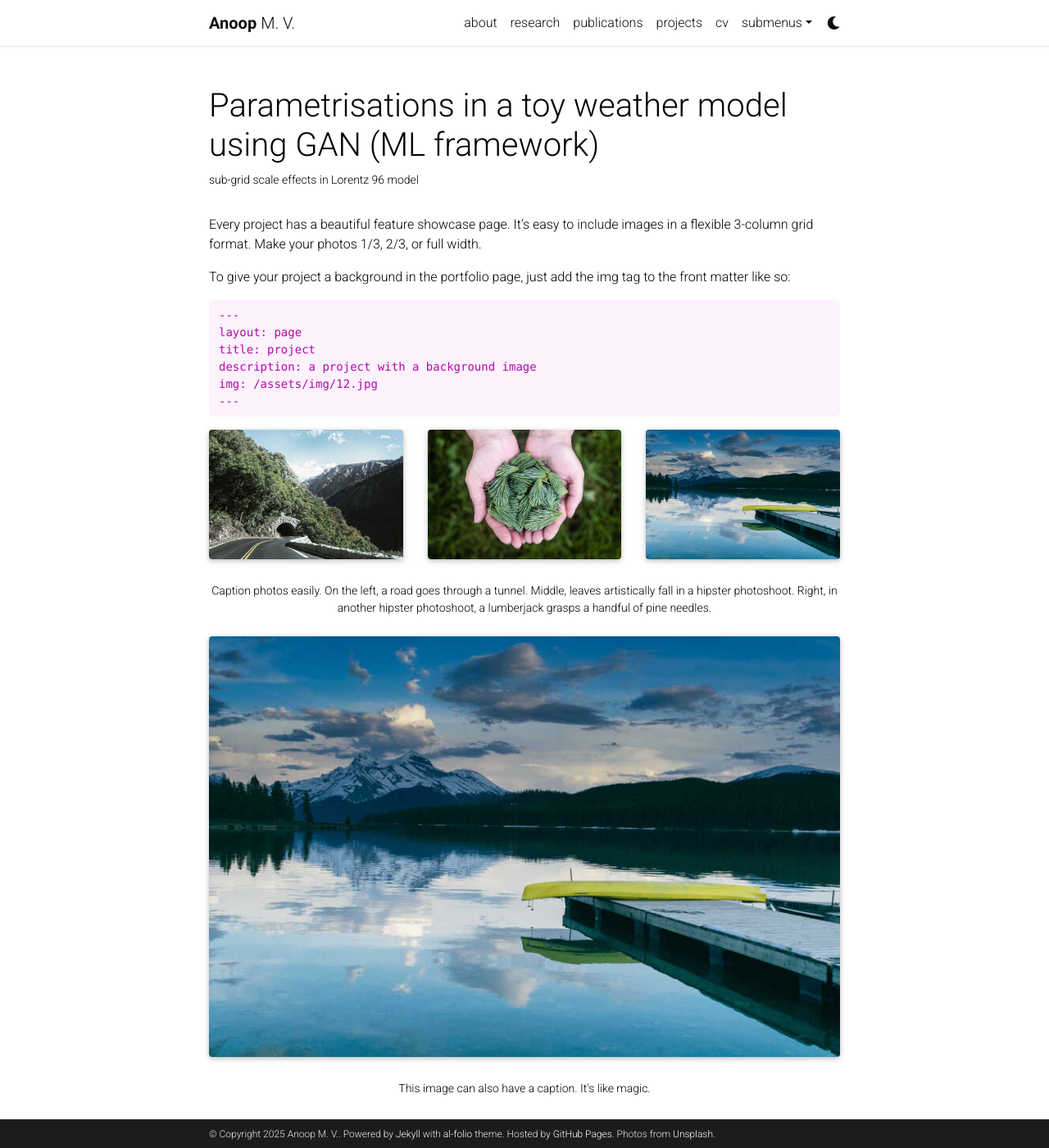
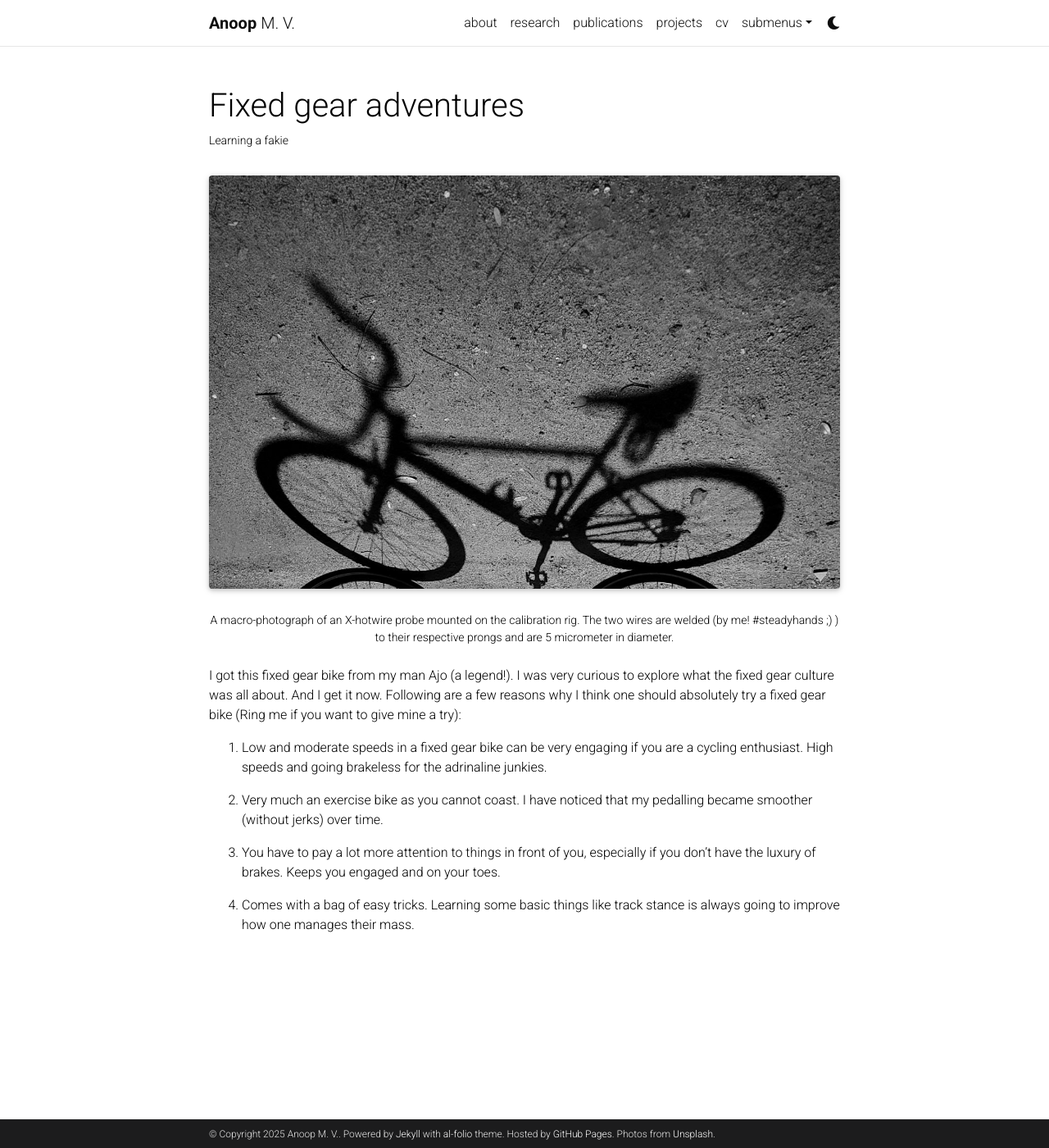
Before and after one commit to anoopmohanvijaya/mypage, a Jekyll site: the page built from _projects/4_project.md, in a window 1280 px wide and 1400 px high. Shown: the whole window at 82% size. Built offline with Jekyll 4.4.1, drawn with Linux system fonts in a browser that asks for light colours; full-size pictures stand in for the smaller copies a plugin makes; comment, search, counter and statistics services are not loaded; a style sheet for code colours, icons or effects is not loaded; some of the changed text lies outside the part shown.

Commit message:
fixed gear

````diff
--- a/_projects/4_project.md
+++ b/_projects/4_project.md
@@ -1,80 +1,29 @@
 ---
 layout: page
-title: Parametrisations in a toy weather model using GAN (ML framework)
-description: sub-grid scale effects in Lorentz 96 model
-img:
+title: Fixed gear adventures
+description: Learning a fakie
+img: assets/img/fixed_gear.jpg
 importance: 3
 category: fun
 ---
-
-Every project has a beautiful feature showcase page.
-It's easy to include images in a flexible 3-column grid format.
-Make your photos 1/3, 2/3, or full width.
-
-To give your project a background in the portfolio page, just add the img tag to the front matter like so:
-
-    ---
-    layout: page
-    title: project
-    description: a project with a background image
-    img: /assets/img/12.jpg
-    ---
-
-<div class="row">
-    <div class="col-sm mt-3 mt-md-0">
-        {% include figure.html path="assets/img/1.jpg" title="example image" class="img-fluid rounded z-depth-1" %}
+<div style="text-align: center;">
+    <div class="row">
+        <div class="col-sm mt-3 mt-md-0">
+            {% include figure.html path="assets/img/fixed_gear.jpg" title="GAN training" class="img-fluid rounded z-depth-1" %}
+        </div>
     </div>
-    <div class="col-sm mt-3 mt-md-0">
-        {% include figure.html path="assets/img/3.jpg" title="example image" class="img-fluid rounded z-depth-1" %}
+    <div class="caption">
+        A macro-photograph of an X-hotwire probe mounted on the calibration rig. The two wires are welded (by me! #steadyhands ;) ) to their respective prongs and are 5 micrometer in diameter.
     </div>
-    <div class="col-sm mt-3 mt-md-0">
-        {% include figure.html path="assets/img/5.jpg" title="example image" class="img-fluid rounded z-depth-1" %}
-    </div>
-</div>
-<div class="caption">
-    Caption photos easily. On the left, a road goes through a tunnel. Middle, leaves artistically fall in a hipster photoshoot. Right, in another hipster photoshoot, a lumberjack grasps a handful of pine needles.
-</div>
-<div class="row">
-    <div class="col-sm mt-3 mt-md-0">
-        {% include figure.html path="assets/img/5.jpg" title="example image" class="img-fluid rounded z-depth-1" %}
-    </div>
-</div>
-<div class="caption">
-    This image can also have a caption. It's like magic.
-</div>
-
-You can also put regular text between your rows of images.
-Say you wanted to write a little bit about your project before you posted the rest of the images.
-You describe how you toiled, sweated, *bled* for your project, and then... you reveal its glory in the next row of images.
-
-
-<div class="row justify-content-sm-center">
-    <div class="col-sm-8 mt-3 mt-md-0">
-        {% include figure.html path="assets/img/6.jpg" title="example image" class="img-fluid rounded z-depth-1" %}
-    </div>
-    <div class="col-sm-4 mt-3 mt-md-0">
-        {% include figure.html path="assets/img/11.jpg" title="example image" class="img-fluid rounded z-depth-1" %}
-    </div>
-</div>
-<div class="caption">
-    You can also have artistically styled 2/3 + 1/3 images, like these.
 </div>
 
 
-The code is simple.
-Just wrap your images with `<div class="col-sm">` and place them inside `<div class="row">` (read more about the <a href="https://getbootstrap.com/docs/4.4/layout/grid/">Bootstrap Grid</a> system).
-To make images responsive, add `img-fluid` class to each; for rounded corners and shadows use `rounded` and `z-depth-1` classes.
-Here's the code for the last row of images above:
+I got this fixed gear bike from my man Ajo (a legend!). I was very curious to explore what the fixed gear culture was all about. And I get it now. Following are a few reasons why I think one should absolutely try a fixed gear bike (Ring me if you want to give mine a try):
 
-{% raw %}
-```html
-<div class="row justify-content-sm-center">
-    <div class="col-sm-8 mt-3 mt-md-0">
-        {% include figure.html path="assets/img/6.jpg" title="example image" class="img-fluid rounded z-depth-1" %}
-    </div>
-    <div class="col-sm-4 mt-3 mt-md-0">
-        {% include figure.html path="assets/img/11.jpg" title="example image" class="img-fluid rounded z-depth-1" %}
-    </div>
-</div>
-```
-{% endraw %}
+1. Low and moderate speeds in a fixed gear bike can be very engaging if you are a cycling enthusiast. High speeds and going brakeless for the adrinaline junkies.
+
+2. Very much an exercise bike as you cannot coast. I have noticed that my pedalling became smoother (without jerks) over time.
+
+3. You have to pay a lot more attention to things in front of you, especially if you don't have the luxury of brakes. Keeps you engaged and on your toes.
+
+4. Comes with a bag of easy tricks. Learning some basic things like track stance is always going to improve how one manages their mass.
````
Also changed, not shown: assets/img/fixed_gear.jpg (added).
